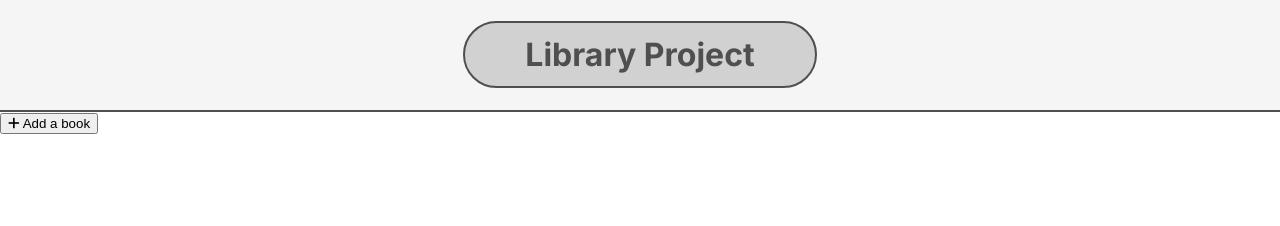
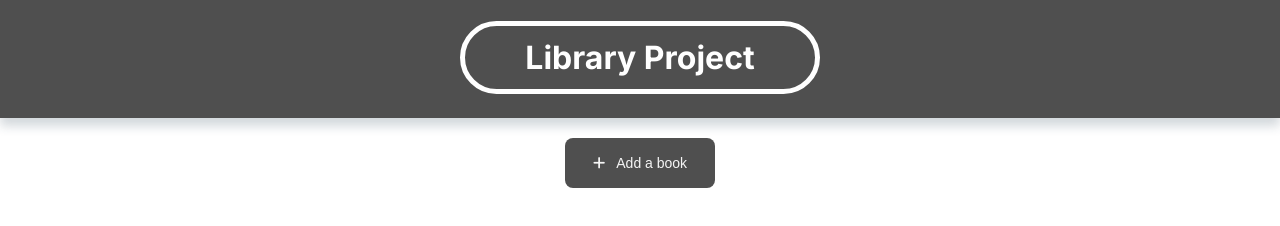
Before and after one commit to sk8higher/library-project, a plain HTML site: page index.html in a window 1280 px wide. Drawn offline with Linux system fonts and the light colour scheme.

Commit message:
styled button

```diff
--- a/styles.css
+++ b/styles.css
@@ -2,10 +2,12 @@
 
 :root {
   --primary-grey-dark: #4f4f4f;
-  --bg-header-logo-color: #f5f5f5;
-  --header-gradient: linear-gradient(0deg, #f5f5f5, #f5f5f5),
+  --primary-white-color: #f5f5f5;
+  --primary-grey-light: #e5e5e5;
+  --primary-grey-lighter: #d1d1d1;
+  --grey-gradient: linear-gradient(0deg, #f5f5f5, #f5f5f5),
     linear-gradient(0deg, #e5e5e5, #e5e5e5);
-  --primary-grey-lighter: #d1d1d1;
+  --header-shadow: 0px 8px 10px 0px rgba(34, 60, 80, 0.2);
 }
 
 body {
@@ -20,13 +22,42 @@ body {
   justify-content: center;
   align-items: center;
   border-bottom: 2px solid var(--primary-grey-dark);
-  background: var(--header-gradient);
+  background-color: var(--primary-grey-dark);
+  box-shadow: var(--header-shadow);
 }
 
 .header__logo {
-  background-color: var(--primary-grey-lighter);
-  color: var(--primary-grey-dark);
-  border: 2px solid var(--primary-grey-dark);
+  background-color: var(--primary-grey-dark);
+  color: white;
+  border: 5px solid white;
   border-radius: 100px;
   padding: 12px 60px;
 }
+
+.main-content {
+  height: 100vh;
+}
+
+.main-content__container__add-book-button {
+  display: flex;
+  justify-content: center;
+}
+
+.main-content__add-book-button {
+  font-size: 14px;
+  margin: 20px 0 20px;
+  width: 150px;
+  height: 50px;
+  color: var(--primary-white-color);
+  background-color: var(--primary-grey-dark);
+  border: none;
+  border-radius: 8px;
+}
+
+.fa-plus {
+  padding-right: 8px;
+}
+
+.main-content__add-book-button:hover {
+  background-color: black;
+}
```
